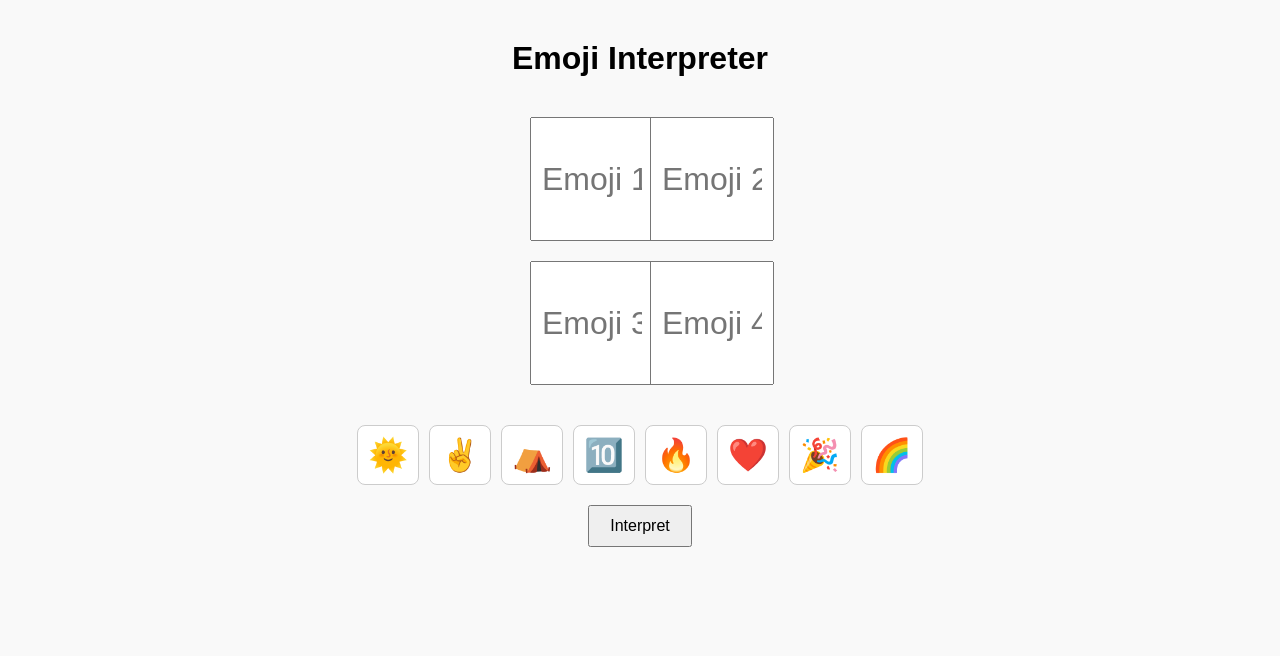
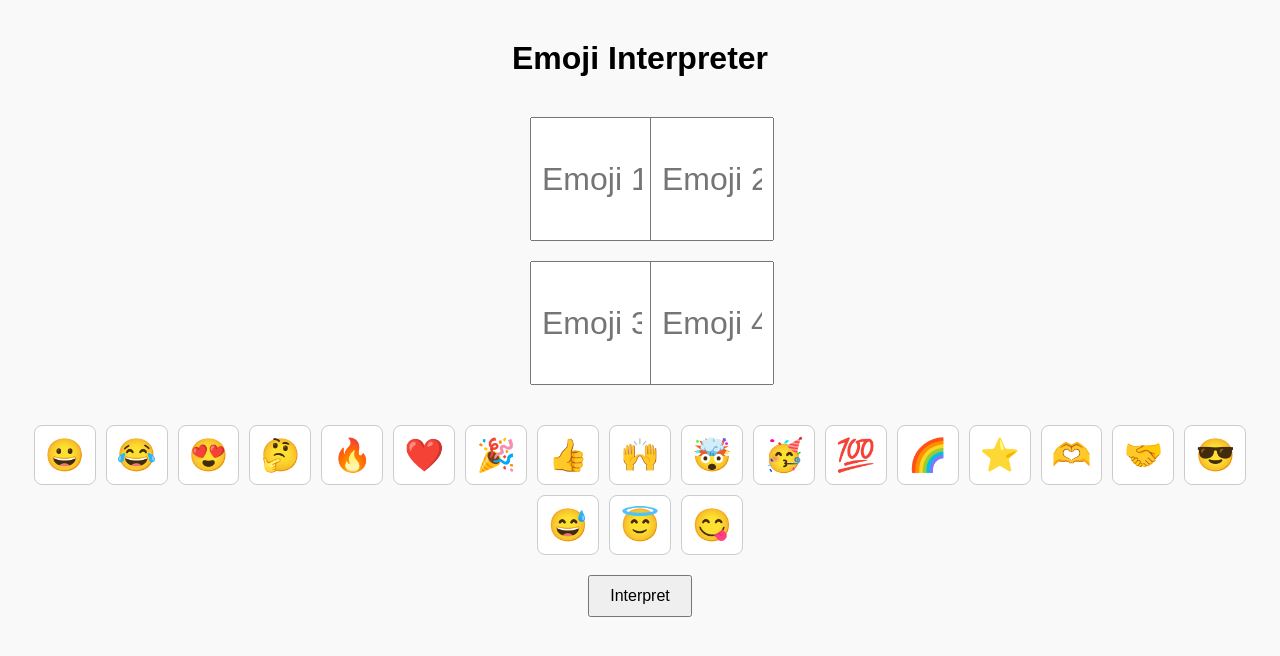
Before and after one commit to whendacha/emoji, a plain HTML site: page index.html in a window 1280 px wide. Drawn offline with Linux system fonts and the light colour scheme.

Commit message:
Update index.html

```diff
--- a/index.html
+++ b/index.html
@@ -17,15 +17,28 @@
   </div>
 
   <div class="emoji-keyboard">
-    <span class="emoji-btn">🌞</span>
-    <span class="emoji-btn">✌️</span>
-    <span class="emoji-btn">⛺</span>
-    <span class="emoji-btn">🔟</span>
+    <!-- Пример: добавь сюда сколько хочешь -->
+    <span class="emoji-btn">😀</span>
+    <span class="emoji-btn">😂</span>
+    <span class="emoji-btn">😍</span>
+    <span class="emoji-btn">🤔</span>
     <span class="emoji-btn">🔥</span>
     <span class="emoji-btn">❤️</span>
     <span class="emoji-btn">🎉</span>
+    <span class="emoji-btn">👍</span>
+    <span class="emoji-btn">🙌</span>
+    <span class="emoji-btn">🤯</span>
+    <span class="emoji-btn">🥳</span>
+    <span class="emoji-btn">💯</span>
     <span class="emoji-btn">🌈</span>
-    <!-- Добавь больше эмодзи по вкусу -->
+    <span class="emoji-btn">⭐</span>
+    <span class="emoji-btn">🫶</span>
+    <span class="emoji-btn">🤝</span>
+    <span class="emoji-btn">😎</span>
+    <span class="emoji-btn">😅</span>
+    <span class="emoji-btn">😇</span>
+    <span class="emoji-btn">😋</span>
+    <!-- Добавь сколько хочешь -->
   </div>
 
   <button id="generateBtn">Interpret</button>
```
